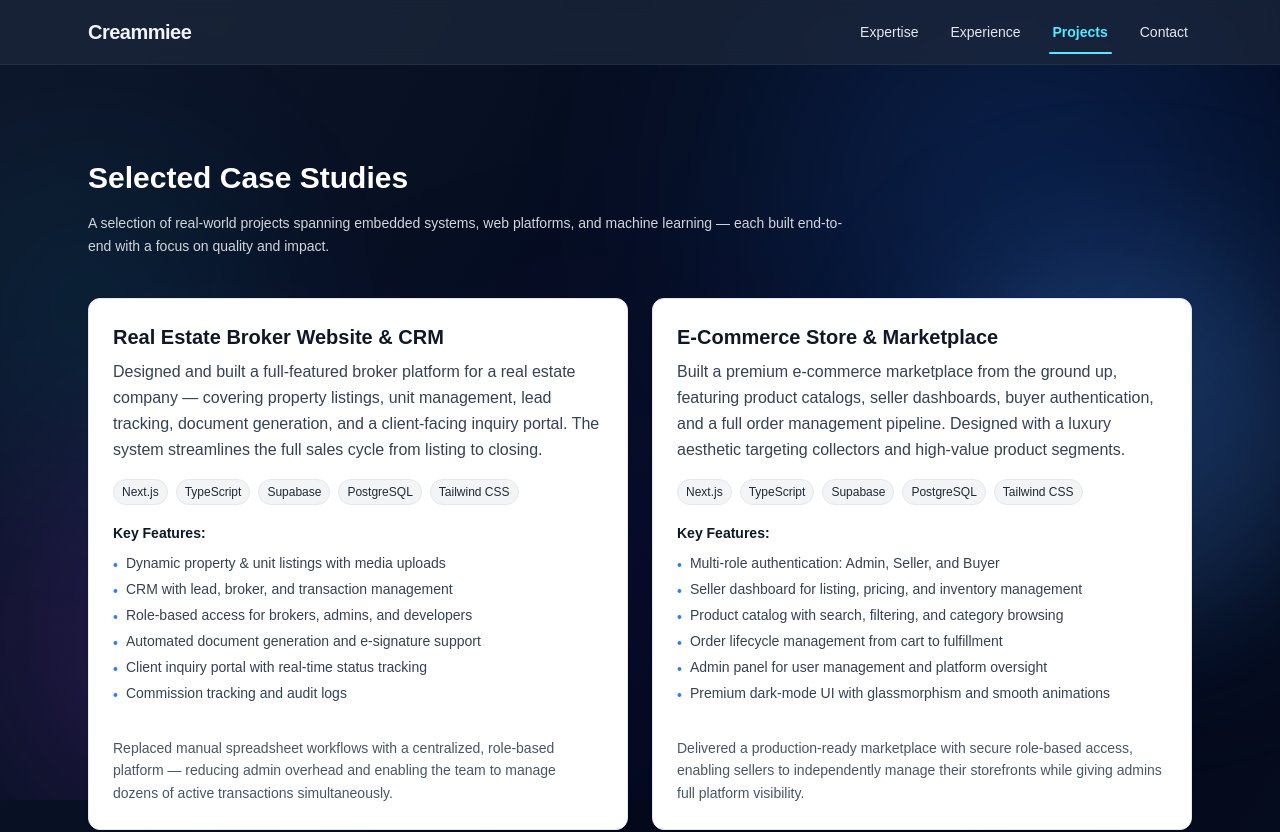
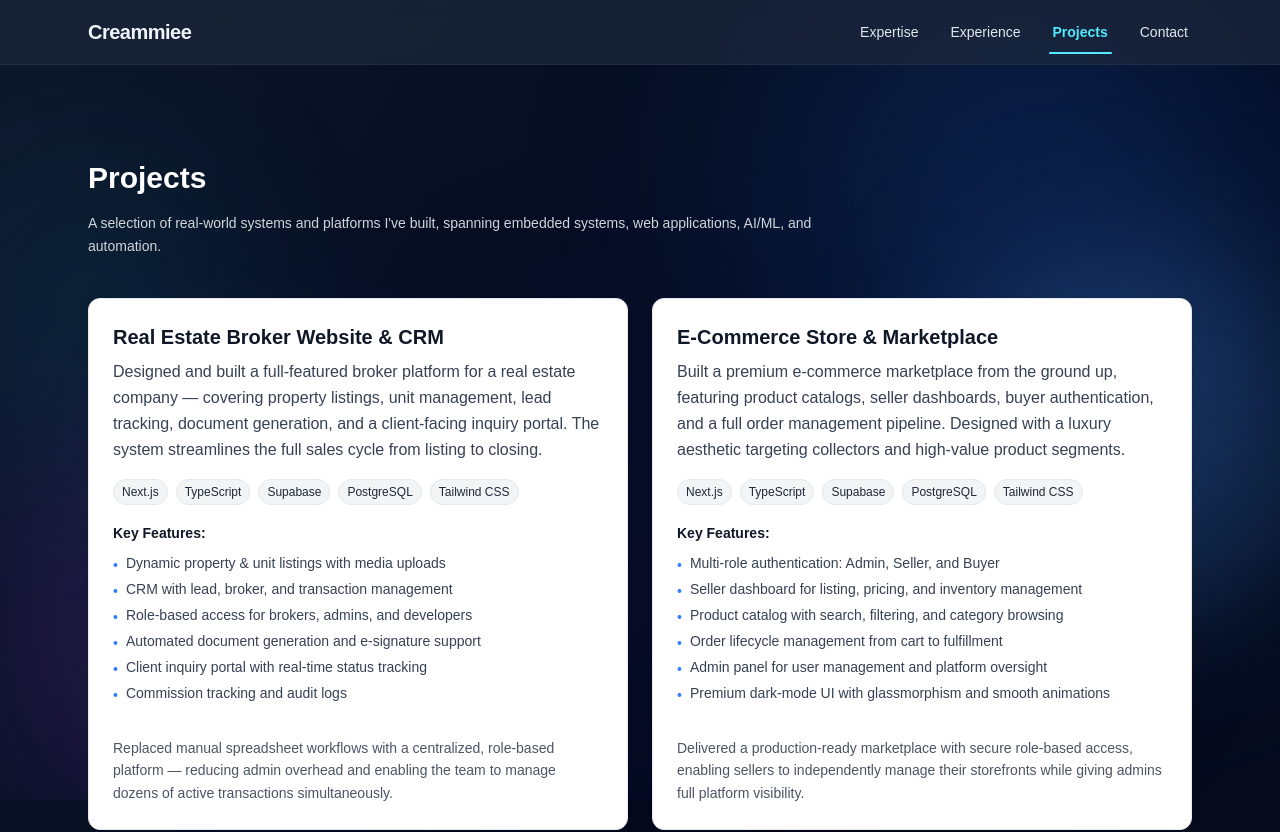
Before and after one commit to Creammiee/Portfolio, a Next.js app: page /projects in a window 1280 px wide. Shown: the top 832 px of the page. Built offline with nearby package versions, Linux system fonts and the light colour scheme.

Commit message:
layout fix

```diff
--- a/app/projects/page.tsx
+++ b/app/projects/page.tsx
@@ -40,7 +40,7 @@ export default function Projects() {
 
 
           <motion.h1 className="text-3xl font-bold mb-4 text-white">
-            Selected Case Studies
+            Projects
           </motion.h1>
 
 
@@ -50,7 +50,7 @@ export default function Projects() {
             animate={{ opacity: 1 }}
             transition={{ duration: 0.8, delay: 0.2 }}
           >
-            A selection of real-world projects spanning embedded systems, web platforms, and machine learning — each built end-to-end with a focus on quality and impact.
+            A selection of real-world systems and platforms I&apos;ve built, spanning embedded systems, web applications, AI/ML, and automation.
           </motion.p>
         </motion.div>
 
```
